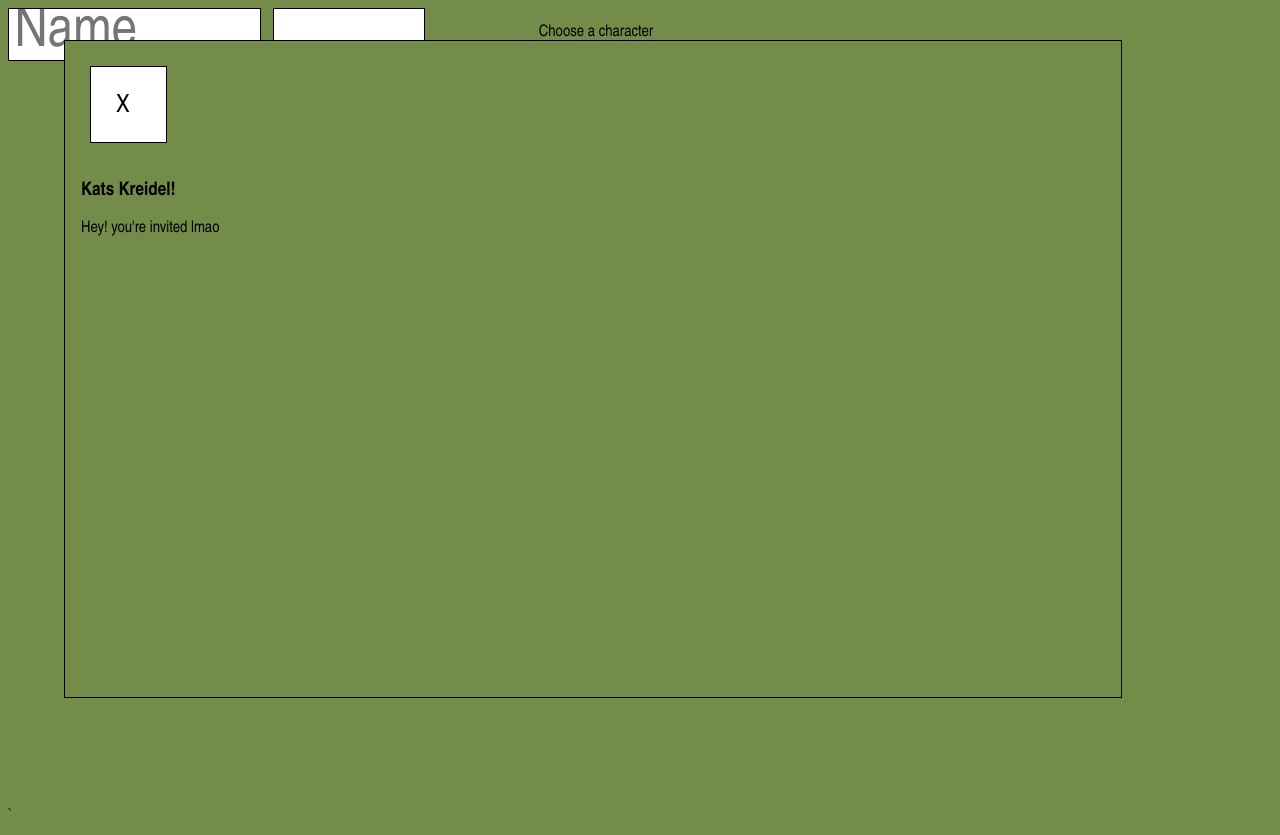
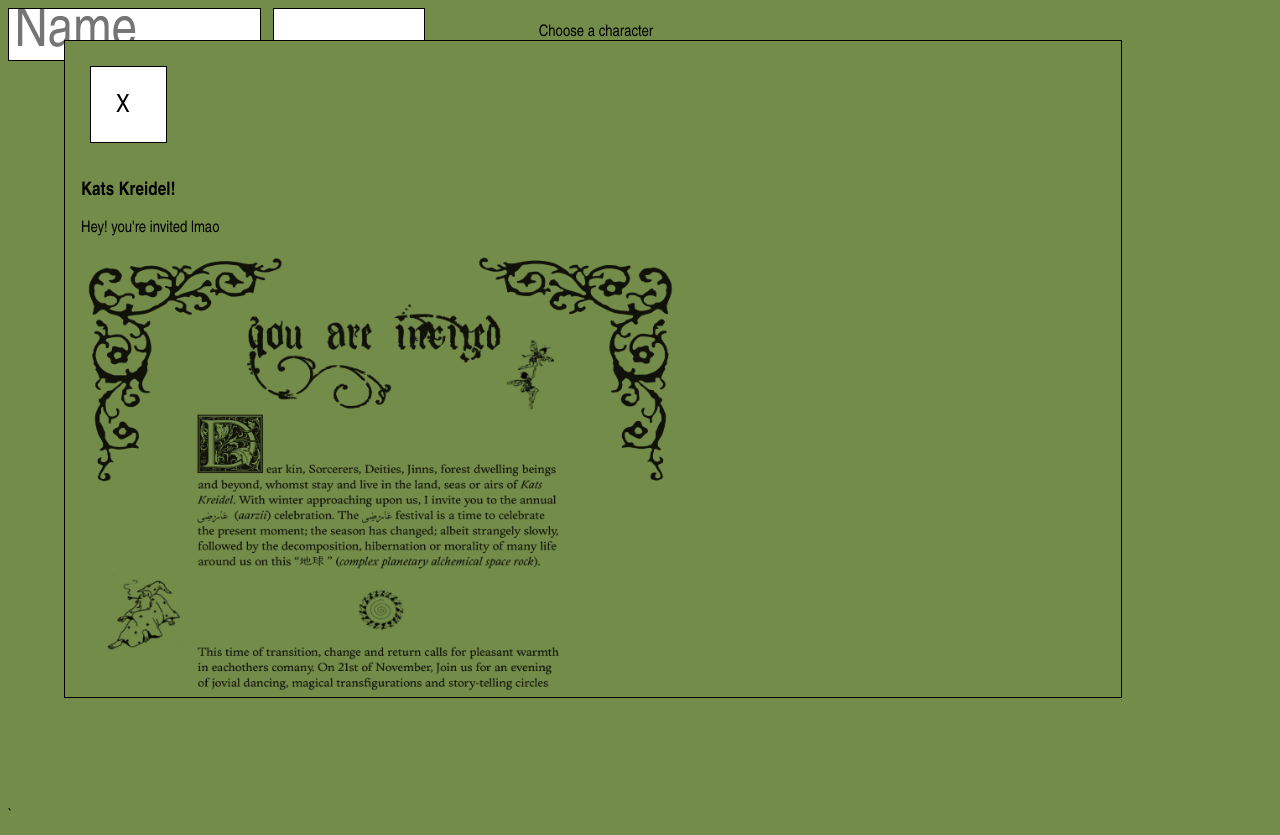
Before and after one commit to caizoryan/omamainvite, a plain HTML site: page index.html in a window 1280 px wide. Drawn offline with Linux system fonts and the light colour scheme; no server answers.

Commit message:
sending out

```diff
--- a/index.html
+++ b/index.html
@@ -26,6 +26,7 @@
 			<button id='close'>X</button>
 			<h3>Kats Kreidel!</h3>
 			<p>Hey! you're invited lmao</p>
+			<img src="21.png">
 		</div>`
 </body>
 
--- a/style.css
+++ b/style.css
@@ -143,6 +143,14 @@ span.number {
 	padding: 1em;
 	padding-top: 15vh;
 	border: 1px solid black;
+	overflow-y: scroll;
+}
+
+.invite img {
+
+		min-width: 600px;
+
+
 }
 
 #close {
```
